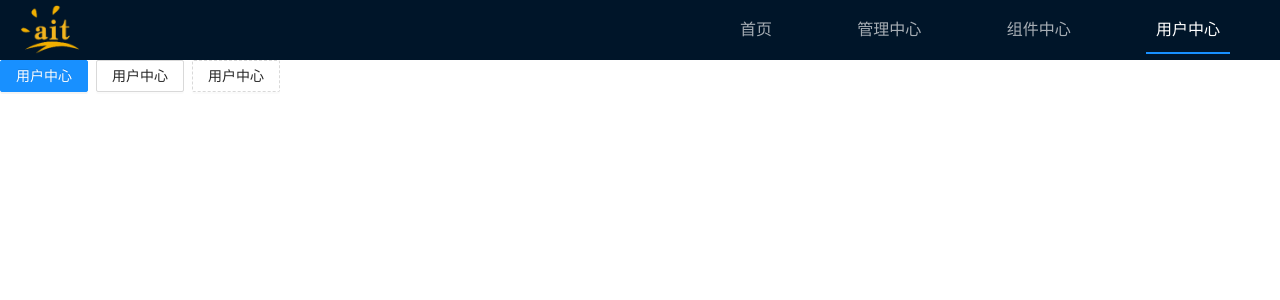
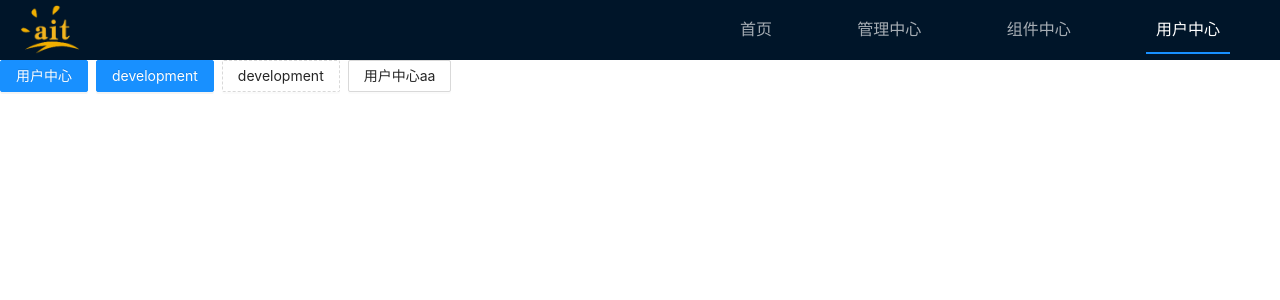
Before and after one commit to shenxuxiang/aitweb-config-center, a React app: page /#/user in a window 1280 px wide. Shown: the top 300 px of the page. Built offline with nearby package versions, Linux system fonts and the light colour scheme.

Commit message:
build: 构建dev1123

```diff
--- a/src/pages/user/index.tsx
+++ b/src/pages/user/index.tsx
@@ -7,8 +7,9 @@ export default class extends PureComponent<any, any> {
       <section>
         <Space>
           <Button type="primary">用户中心</Button>
-          <Button type="ghost">用户中心</Button>
-          <Button type="dashed">用户中心</Button>
+          <Button type="primary">development</Button>
+          <Button type="dashed">development</Button>
+          <Button>用户中心aa</Button>
         </Space>
       </section>
     );
```
